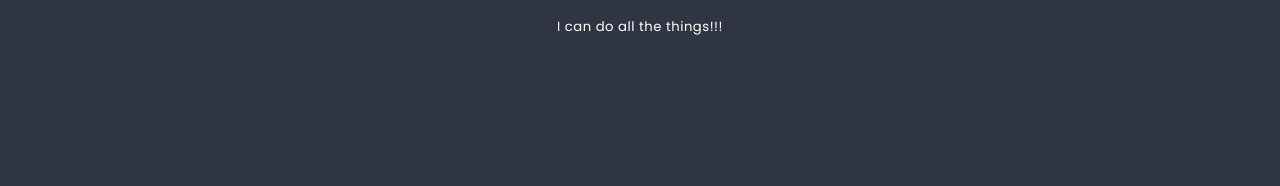
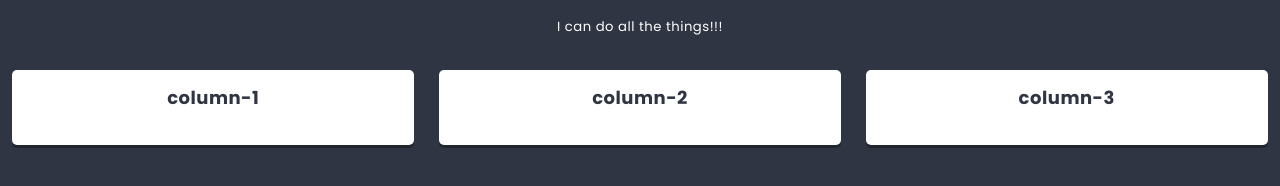
Before and after one commit to CarycaOlga/React-exercise, a React app: page / in a window 1280 px wide. Shown: the part 362-548 px from the top of the page. Built offline with nearby package versions, Linux system fonts and the light colour scheme.

Commit message:
do column.js

```diff
--- a/src/components/App/App.js
+++ b/src/components/App/App.js
@@ -1,7 +1,6 @@
 import React from 'react';
 import styles from './App.scss';
 import List from '../List/List.js';
-import Hero from '../Hero/Hero.js';
 
 class App extends React.Component {
   render() {
@@ -10,7 +9,7 @@ class App extends React.Component {
         <h1 className={styles.title}>My first React app</h1>
         <h2 className={styles.subtitle}>Hello world!</h2>
         <List
-          title={['Things to do ', <sup>soon!</sup>]}
+          title={['Things to do ', <sup key='1'>soon!</sup>]}
           heroImg='https://images.pexels.com/photos/918327/pexels-photo-918327.jpeg?auto=compress&cs=tinysrgb&dpr=2&h=650&w=940'>
         </List>
       </main>
--- a/src/components/Column/Column.js
+++ b/src/components/Column/Column.js
@@ -1 +1,18 @@
+import React from 'react';
 import styles from './Column.scss';
+import PropTypes from 'prop-types';
+
+class Column extends React.Component {
+    static propTypes = {
+        title: PropTypes.string.isRequired,
+    }
+    render() {
+        return (
+            <section className={styles.component}>
+                <h3 className={styles.title}>{this.props.title}</h3>
+            </section>
+        )
+    }
+}
+
+export default Column;
--- a/src/components/Hero/Hero.js
+++ b/src/components/Hero/Hero.js
@@ -4,13 +4,14 @@ import PropTypes from 'prop-types';
 
 const Hero = props => (
     <header className={styles.component}>
-        <h2 className={styles.title}>{props.titleText}</h2>
+        <h2 className={styles.title}>{props.title}</h2>
         <img className={styles.image} src={props.heroImg}/>
     </header>
 )
 
 Hero.propTypes = {
-    titleText: PropTypes.node.isRequired,
-  };
+    title: PropTypes.node.isRequired,
+    heroImg: PropTypes.string.isRequired,
+}
 
 export default Hero;
--- a/src/components/List/List.js
+++ b/src/components/List/List.js
@@ -2,6 +2,7 @@ import React from 'react';
 import styles from './List.scss';
 import Hero from '../Hero/Hero.js';
 import PropTypes from 'prop-types';
+import Column from '../Column/Column.js';
 
 class List extends React.Component {
   static propTypes = {
@@ -17,9 +18,14 @@ class List extends React.Component {
   render() {
     return (
       <section className={styles.component}>
-        <Hero titleText={this.props.title} heroImg={this.props.heroImg}/>
+        <Hero title={this.props.title} heroImg={this.props.heroImg}/>
         <div className={styles.description}>
           {this.props.children}
+        </div>
+        <div className={styles.columns}>
+          <Column title="column-1"/>
+          <Column title="column-2"/>
+          <Column title="column-3"/>
         </div>
       </section>
     )
```
